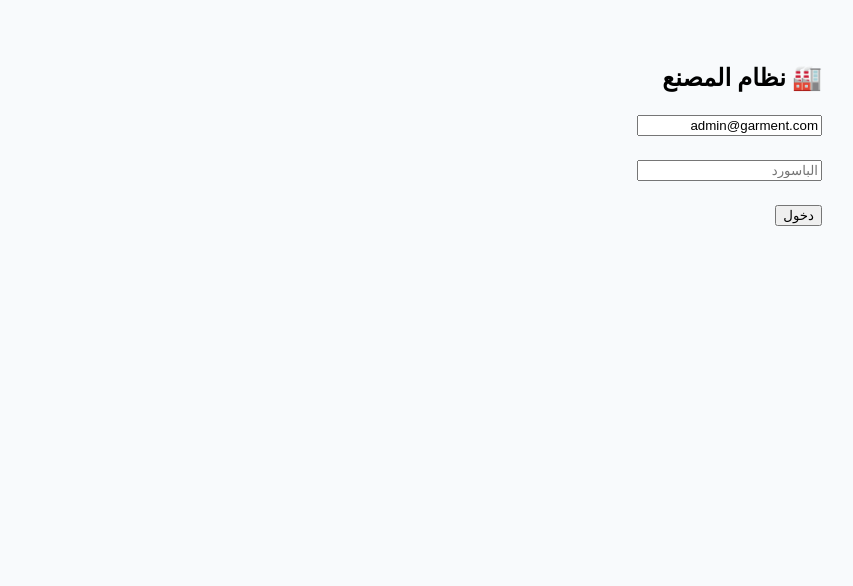
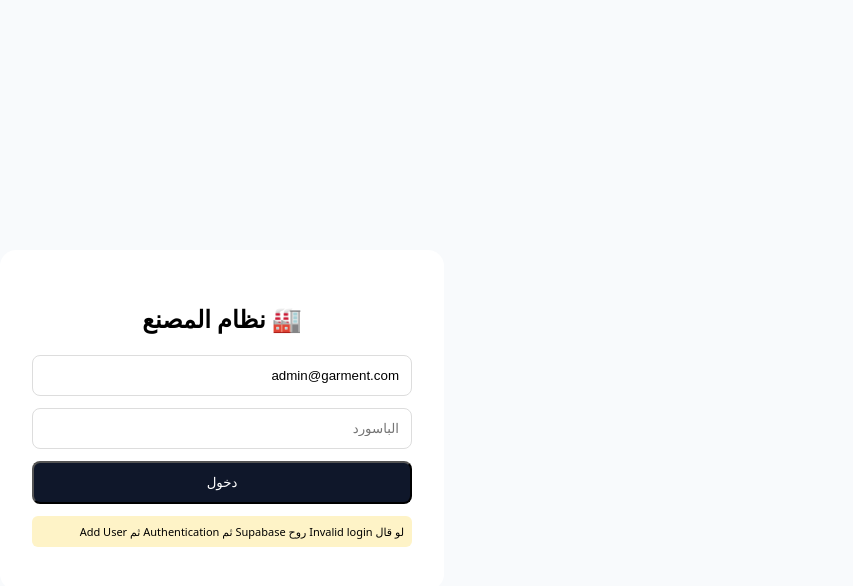
Before and after one commit to Mahmoudmongy/Garment-Factory-System, a Next.js app: page / in a window 1280 px wide. Shown: the top 586 px of the page, without its empty margins (418-1271 px from the left). Built offline with nearby package versions, Linux system fonts and the light colour scheme.

Commit message:
Update page.js

```diff
--- a/app/page.js
+++ b/app/page.js
@@ -2,26 +2,42 @@
 import { useState } from 'react'
 import { createClient } from '@supabase/supabase-js'
 
-const supabase = createClient('https://zkpmoyavdozbboqxvgys.supabase.co','sb_publishable_V4ag5rYVHVfmjXufJeFGgw_7nWGhKet')
+// حطينا القيم الصح مباشرة عشان نتخطى مشكلة Vercel
+const supabase = createClient(
+  'https://zkpmoyavdozbboqxvgys.supabase.co',
+  'sb_publishable_V4ag5rYVHVfmjXufJeFGgw_7nWGhKet'
+)
 
 export default function Home(){
   const [email,setEmail]=useState('admin@garment.com')
   const [pass,setPass]=useState('')
+  const [loading,setLoading]=useState(false)
   const [user,setUser]=useState(null)
+
   const login=async(e)=>{
     e.preventDefault()
+    setLoading(true)
     const {data,error}=await supabase.auth.signInWithPassword({email,password:pass})
-    if(error){alert(error.message)}else{setUser(data.user)}
+    if(error){
+      alert('خطأ: '+error.message+'\n\nلو بيقول Invalid login يبقى لازم تنشئ اليوزر في Supabase')
+      setLoading(false)
+    }else{
+      setUser(data.user)
+    }
   }
-  if(user){return <div style={{padding:40}}>اهلا {user.email}</div>}
+
+  if(user) return <div style={{padding:40}}>✅ اهلا {user.email} <br/><button onClick={()=>supabase.auth.signOut().then(()=>setUser(null))}>خروج</button></div>
+
   return(
-    <main style={{padding:40}}>
-      <h2>🏭 نظام المصنع</h2>
-      <form onSubmit={login}>
-        <input value={email} onChange={e=>setEmail(e.target.value)}/><br/><br/>
-        <input type="password" value={pass} onChange={e=>setPass(e.target.value)} placeholder="الباسورد"/><br/><br/>
-        <button>دخول</button>
-      </form>
+    <main style={{minHeight:'100vh',display:'flex',alignItems:'center',justifyContent:'center',background:'#f8fafc',padding:20}}>
+      <div style={{background:'white',padding:32,borderRadius:16,width:'100%',maxWidth:380}}>
+        <h2 style={{textAlign:'center'}}>🏭 نظام المصنع</h2>
+        <form onSubmit={login} style={{display:'flex',flexDirection:'column',gap:12,marginTop:16}}>
+          <input value={email} onChange={e=>setEmail(e.target.value)} style={{border:'1px solid #ddd',padding:12,borderRadius:8}}/>
+          <input type="password" placeholder="الباسورد" value={pass} onChange={e=>setPass(e.target.value)} style={{border:'1px solid #ddd',padding:12,borderRadius:8}}/>
+          <button disabled={loading} style={{background:'#0f172a',color:'white',padding:12,borderRadius:8}}>{loading?'جاري...':'دخول'}</button>
+        </form>
+      <p style={{fontSize:11,marginTop:12,background:'#fef3c7',padding:8,borderRadius:6}}>لو قال Invalid login روح Supabase ثم Authentication ثم Add User</p>      </div>
     </main>
   )
 }
```
